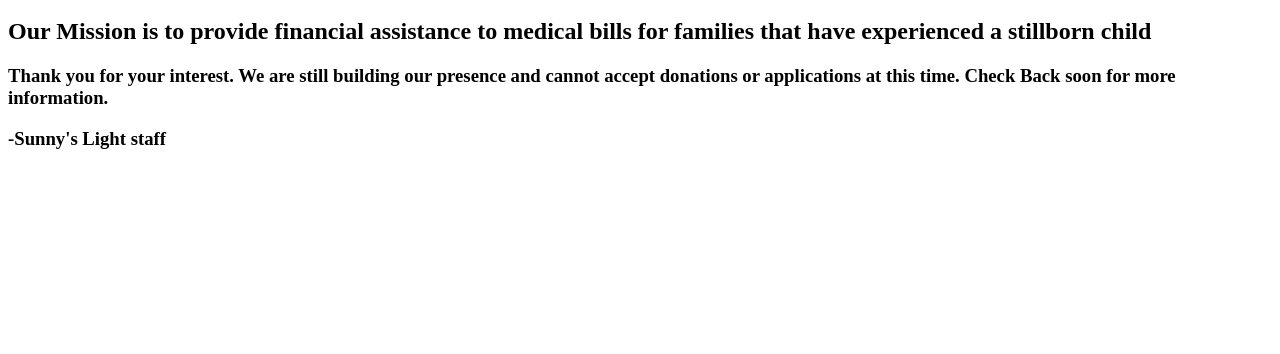
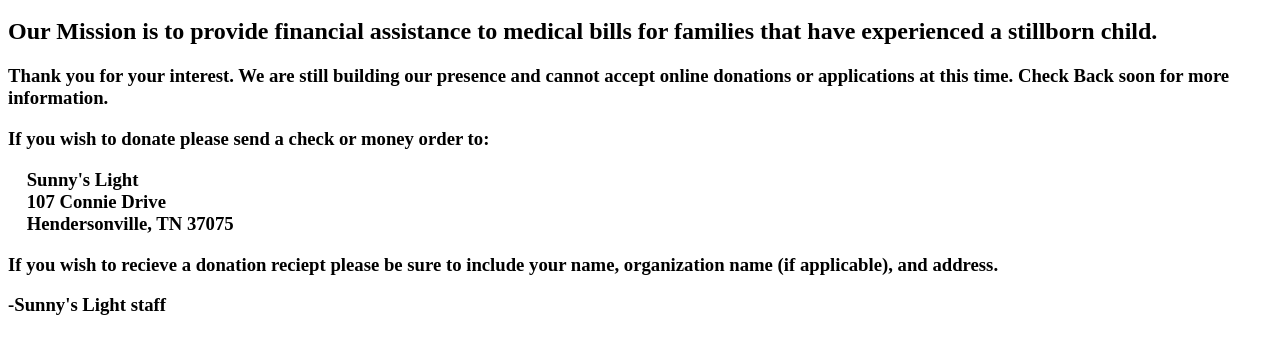
Before and after one commit to wbratz/wbratz.github.io, a plain HTML site: page index.html in a window 1280 px wide. Shown: the part 48-402 px from the top of the page. Drawn offline with Linux system fonts and the light colour scheme.

Commit message:
adds text

```diff
--- a/index.html
+++ b/index.html
@@ -4,8 +4,13 @@
     </head>
     <body>
         <h1>Sunny's Light</h1>
-        <p><h2>Our Mission is to provide financial assistance to medical bills for families that have experienced a stillborn child</h2></p>
-        <p><h3>Thank you for your interest. We are still building our presence and cannot accept donations or applications at this time. Check Back soon for more information.</h3></p>
+        <p><h2>Our Mission is to provide financial assistance to medical bills for families that have experienced a stillborn child.</h2></p>
+        <p><h3>Thank you for your interest. We are still building our presence and cannot accept online donations or applications at this time. Check Back soon for more information.</h3></p>
+        <p><h3>If you wish to donate please send a check or money order to:</h3></p>
+        <h3>&emsp;Sunny's Light
+        <br>&emsp;107 Connie Drive
+        <br>&emsp;Hendersonville, TN 37075</h3>
+        <p><h3>If you wish to recieve a donation reciept please be sure to include your name, organization name (if applicable), and address.</h2></p>
         <p><h3>-Sunny's Light staff</h3></p>
     </body>
 </htm>
```
